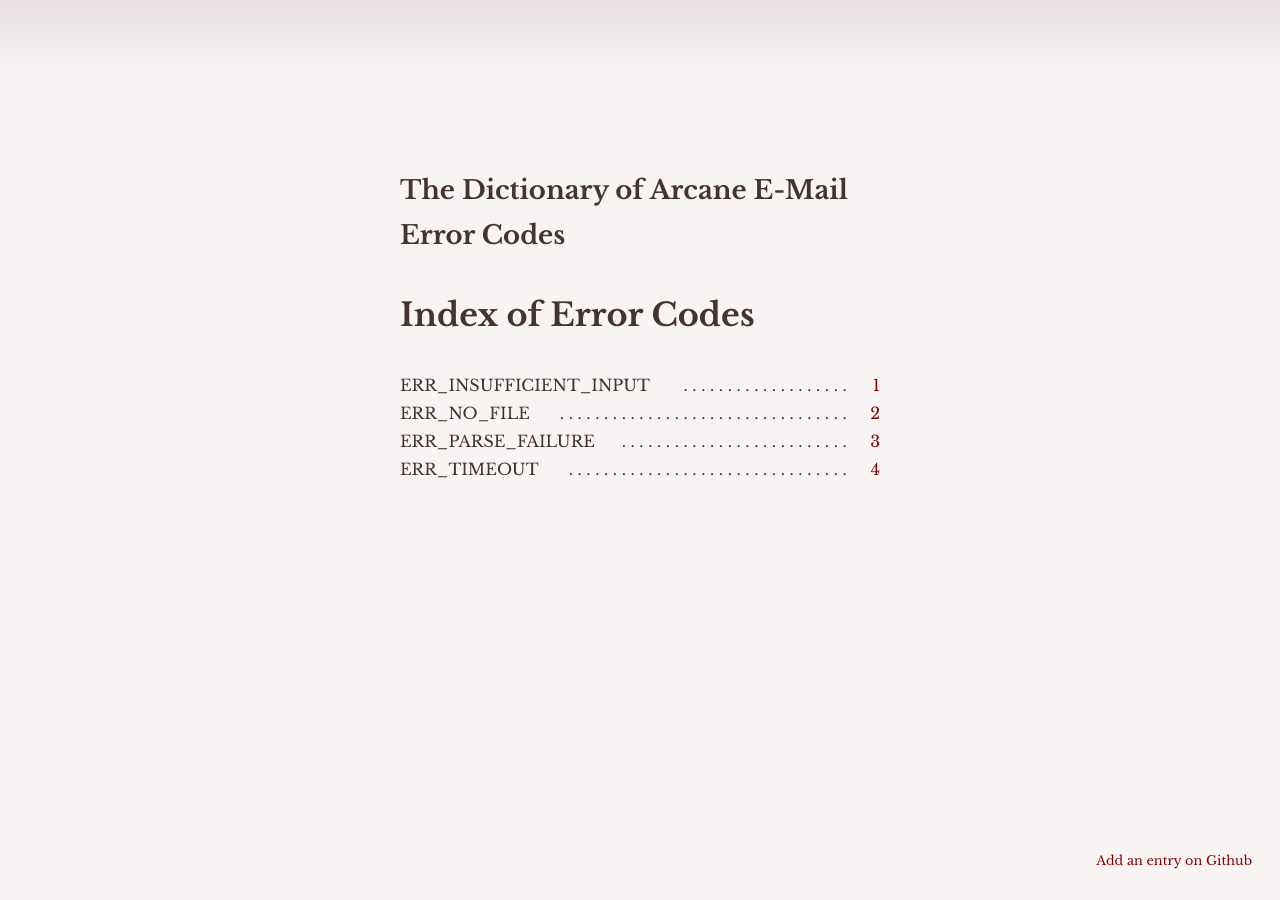
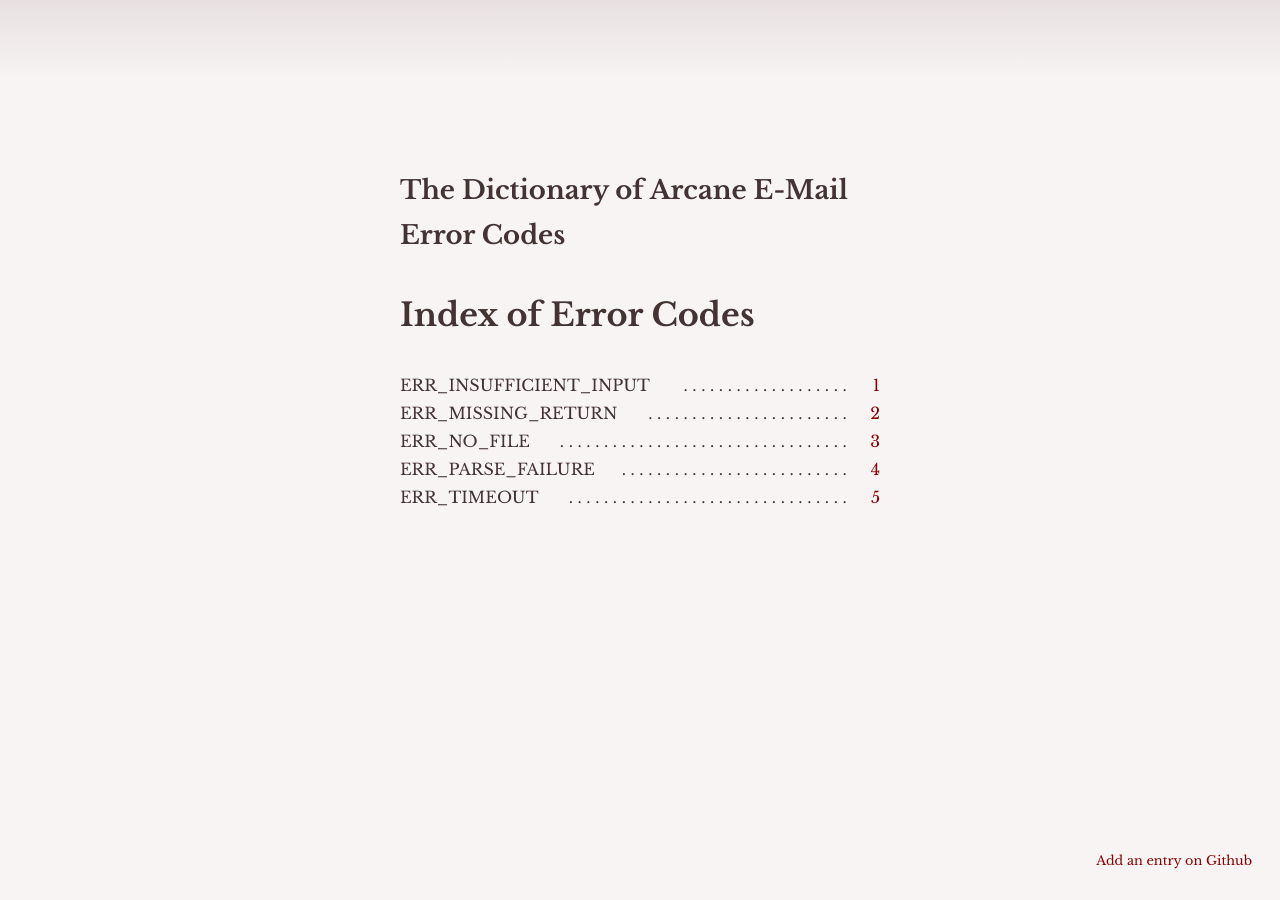
Before and after one commit to Boldewyn/errdict, a Jekyll site: the page built from index.md, in a window 1280 px wide. Built offline with Jekyll 4.4.1, drawn with Linux system fonts in a browser that asks for light colours.

Commit message:
add ERR_MISSING_RETURN

```diff
--- a/index.md
+++ b/index.md
@@ -8,6 +8,7 @@ footer: <a href="https://github.com/Boldewyn/errdict/issues">Add an entry on Git
 # Index of Error Codes
 
 * `ERR_INSUFFICIENT_INPUT` [1](ERR_INSUFFICIENT_INPUT.html)
-* `ERR_NO_FILE` [2](ERR_NO_FILE.html)
-* `ERR_PARSE_FAILURE` [3](ERR_PARSE_FAILURE.html)
-* `ERR_TIMEOUT` [4](ERR_TIMEOUT.html)
+* `ERR_MISSING_RETURN` [2](ERR_MISSING_RETURN.html)
+* `ERR_NO_FILE` [3](ERR_NO_FILE.html)
+* `ERR_PARSE_FAILURE` [4](ERR_PARSE_FAILURE.html)
+* `ERR_TIMEOUT` [5](ERR_TIMEOUT.html)
```
Also changed, not shown: ERR_MISSING_RETURN.md (added, +14 -0 lines).
